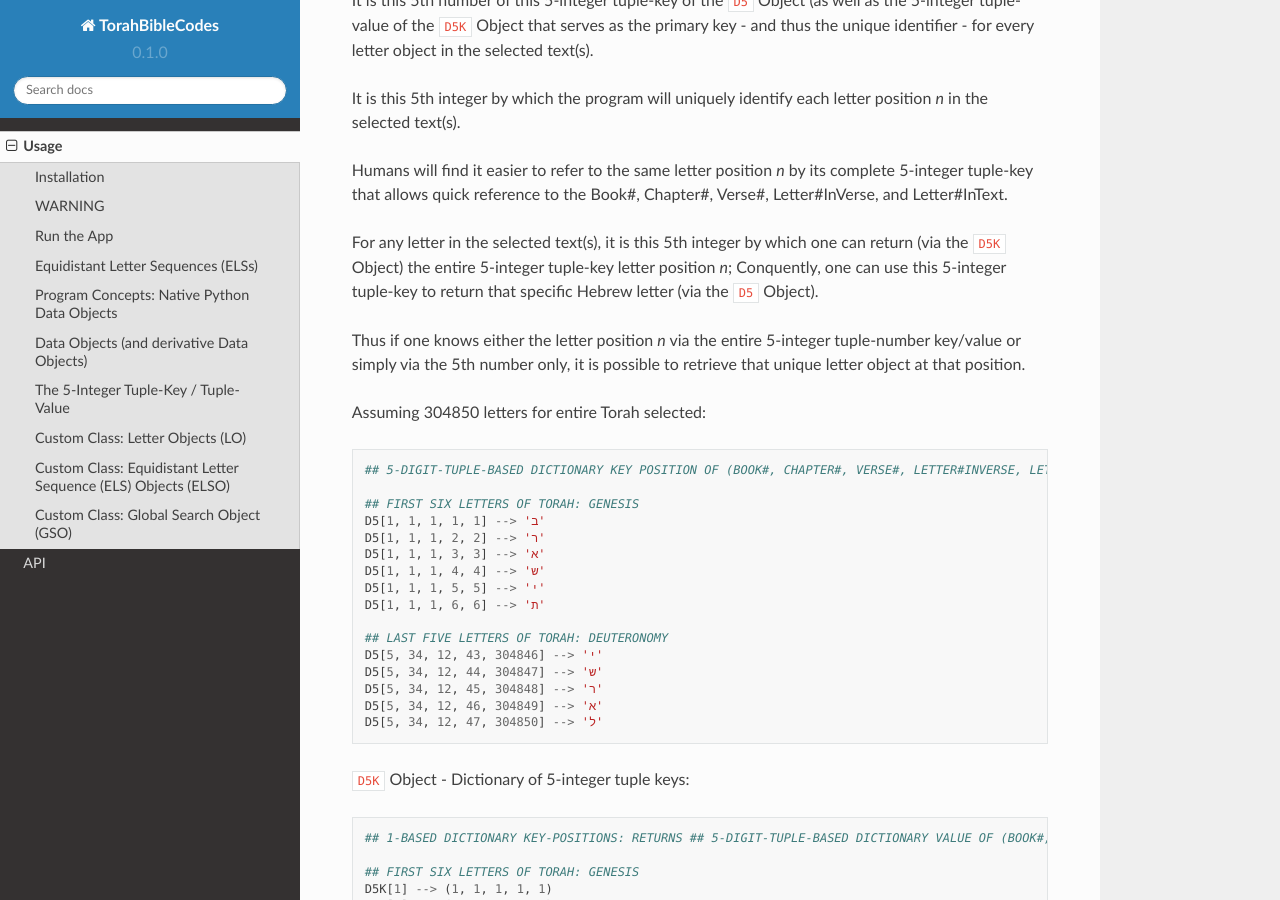
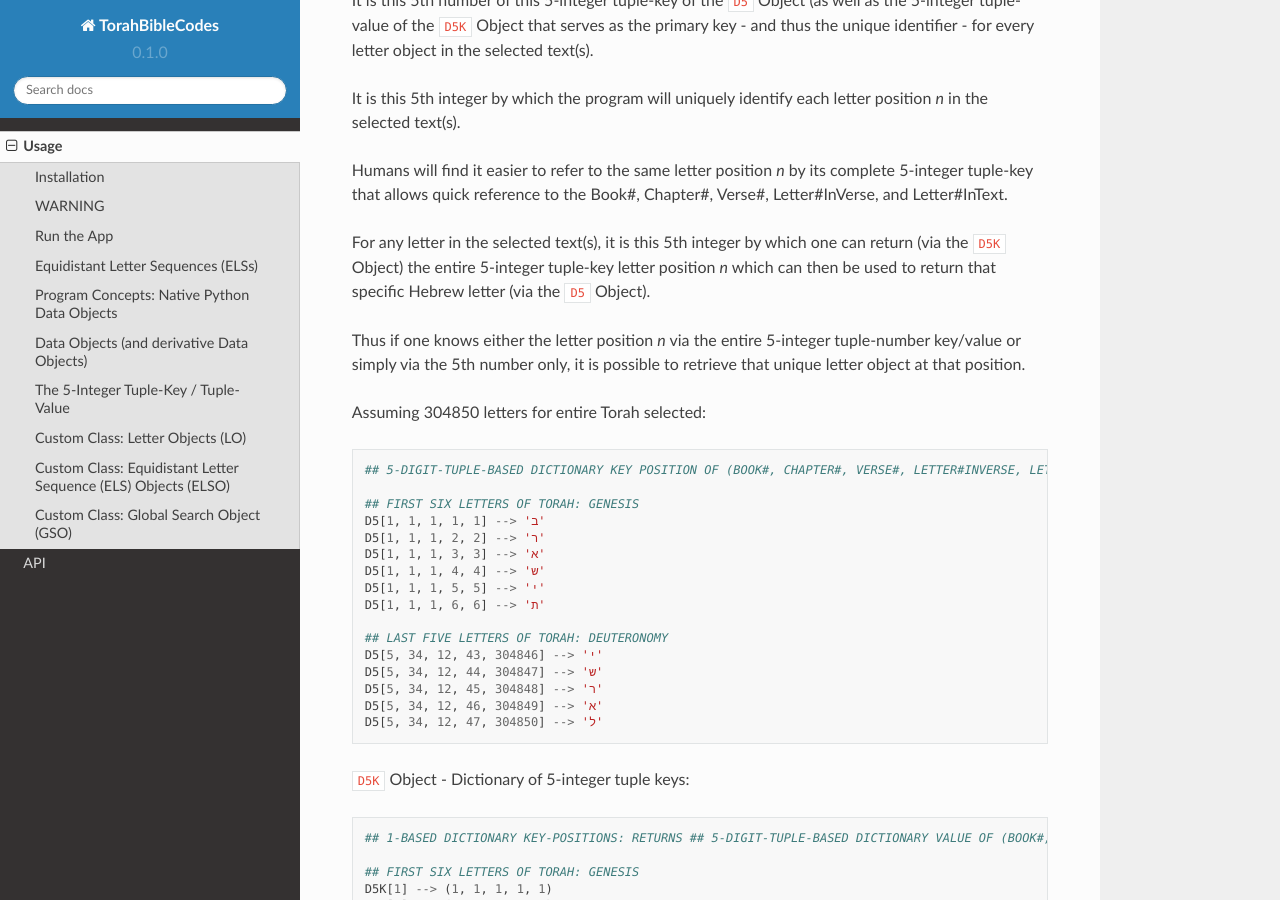
Before and after one commit to TorahBibleCodes/TorahBibleCodes_Sphinx, a Sphinx documentation site: the page built from docs/source/usage.rst, in a window 1280 px wide and 900 px high, scrolled down 6445 px. Built offline with Sphinx 7.4.7 and the Read the Docs theme 2.0.0, drawn with Linux system fonts in a browser that asks for light colours.

Commit message:
Update usage.rst

```diff
--- a/docs/source/usage.rst
+++ b/docs/source/usage.rst
@@ -283,7 +283,7 @@
 
 Humans will find it easier to refer to the same letter position *n* by its complete 5-integer tuple-key that allows quick reference to the Book#, Chapter#, Verse#, Letter#InVerse, and Letter#InText.
 
-For any letter in the selected text(s), it is this 5th integer by which one can return (via the ``D5K`` Object) the entire 5-integer tuple-key letter position *n*; Conquently, one can use this 5-integer tuple-key to return that specific Hebrew letter (via the ``D5`` Object).
+For any letter in the selected text(s), it is this 5th integer by which one can return (via the ``D5K`` Object) the entire 5-integer tuple-key letter position *n* which can then be used to return that specific Hebrew letter (via the ``D5`` Object).
 
 Thus if one knows either the letter position *n* via the entire 5-integer tuple-number key/value or simply via the 5th number only, it is possible to retrieve that unique letter object at that position.
 
```
